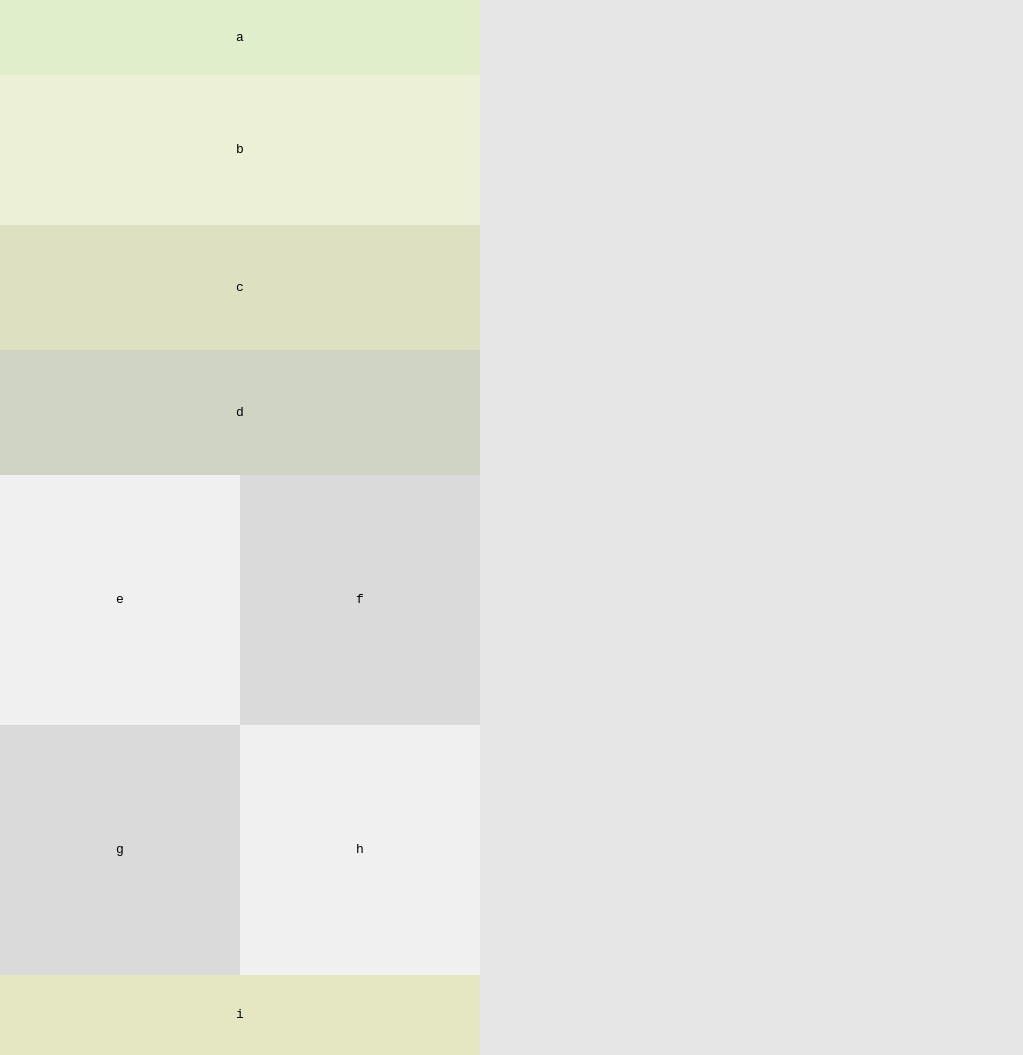
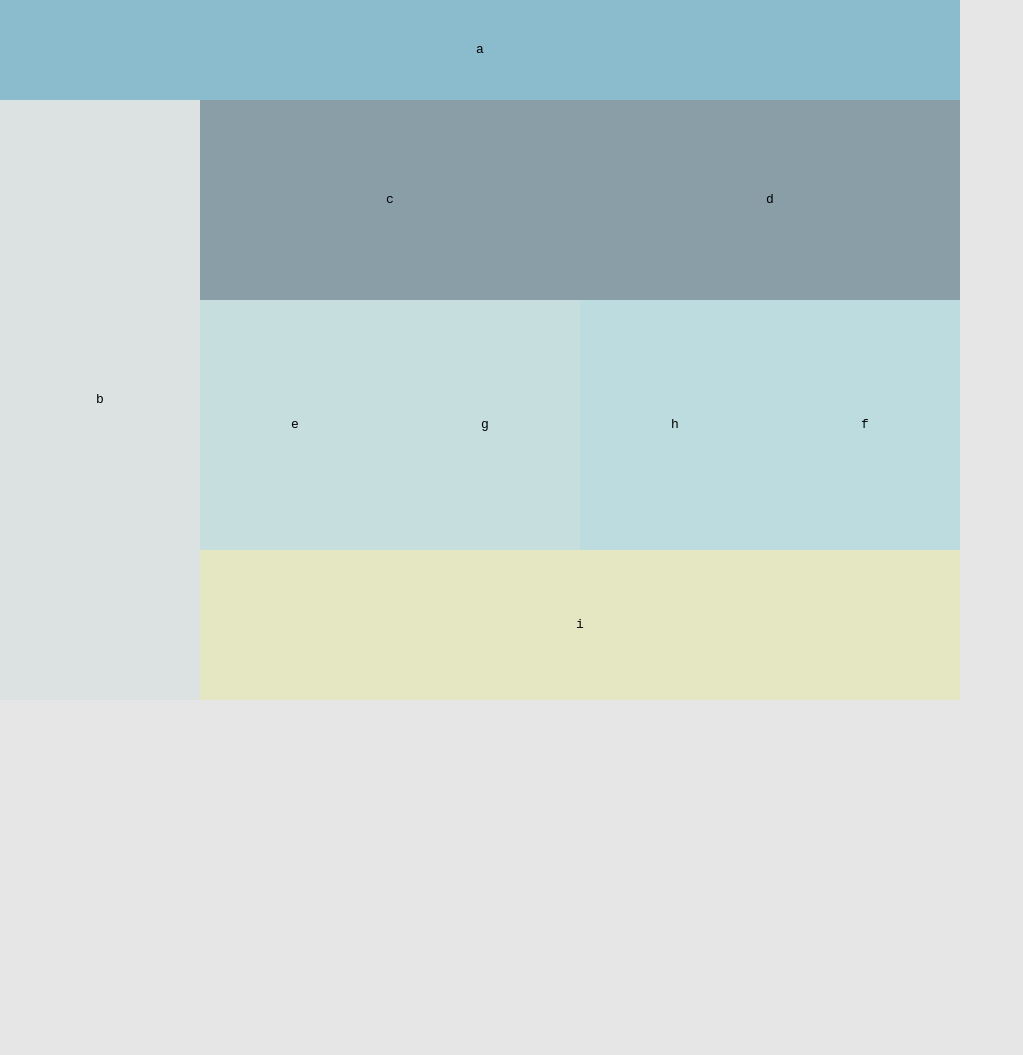
Before and after one commit to Ibrahim-201-301/301-lab-01, a plain HTML site: page index.html in a window 1280 px wide. Shown: the whole page, without its empty margins (0-1023 px from the left). After the commit the page ends 800 px from the top, so only its background shows below. Drawn offline with Linux system fonts and the light colour scheme.

Commit message:
added media query to shift section layout and color upon page width expansion

```diff
--- a/css/base.css
+++ b/css/base.css
@@ -1,6 +1,9 @@
 html {
     background-color: rgb(230, 230, 230);
-    width: 480px;
+}
+
+body {
+    min-width: 480px;
 }
 
 section {
@@ -14,7 +17,3 @@ p {
     font-family: monospace;
     margin: 0;
 }
-
-/* #a {
-    margin: 50%, 50%;
-} */
--- a/css/layout.css
+++ b/css/layout.css
@@ -1,5 +1,5 @@
 #a {
-    width: 480px;
+    width: 100%;
     height: 75px;
     background-color: rgba(217, 249, 165, 0.4);
 }
@@ -9,7 +9,7 @@
 }
 
 #b {
-    width: 480px;
+    width: 100%;
     height: 150px;
     background-color: rgba(244, 254, 193, 0.4);
 }
@@ -19,18 +19,18 @@
 }
 
 #cd {
-    width: 480px;
+    width: 100%;
     height: 250px;
 }
 
 #c {
-    width: 480px;
+    width: 100%;
     height: 50%;
     background-color: rgba(210, 214, 141, 0.4);
 }
 
 #d {
-    width: 480px;
+    width: 100%;
     height: 50%;
     background-color: rgba(173, 185, 147, 0.4);
 }
@@ -40,7 +40,7 @@
 }
 
 #efgh {
-    width: 480px;
+    width: 100%;
     height: 500px;
 }
 
@@ -77,7 +77,7 @@
 }
 
 #i {
-    width: 480px;
+    width: 100%;
     height: 80px;
     background-color: rgba(222, 234, 55, 0.2);
 }
--- a/css/modules.css
+++ b/css/modules.css
@@ -0,0 +1,91 @@
+
+@media (min-width: 767px) {
+	/* All properties here will be run when
+    the min-width or min-height are exceeded */
+
+    body {
+        max-width: 960px;
+    }
+
+    #a {
+        width: 100%;
+        height: 100px;
+        background-color: rgba(0, 126, 167, 0.4);
+    }
+
+    #a p {
+        line-height: 100px;
+    }
+
+    #b {
+        max-width: 200px;
+        height: 600px;;
+        float: left;
+        background-color: rgba(204, 219, 220, 0.4);
+    }
+
+    #b p {
+        line-height: 600px;
+    }
+
+    #c-thru-i {
+        max-width: 760px;
+        height: 600px;
+        float: right;
+    }
+
+    #cd {
+        max-width: 760px;
+        height: 200px;
+    }
+
+    #c {
+        width: 50%;
+        height: 200px;
+        float: left;
+        background-color: rgba(0, 50, 73, 0.4);
+    }
+
+    #c p {
+        line-height: 200px;
+    }
+
+    #d {
+        width: 50%;
+        height: 200px;
+        float: right;
+        background-color: rgba(0, 50, 73, 0.4);
+    }
+
+    #d p {
+        line-height: 200px;
+    }
+
+    #efgh {
+        width: 760px;
+        height: 250px;
+    }
+
+    #e, #g {
+        width: 25%;
+        height: 250px;
+        display: inline;
+        background-color: rgba(154, 209, 212, 0.4);
+    }
+
+    #f, #h {
+        width: 25%;
+        height: 250px;
+        display: inline;
+        background-color: rgba(128, 206, 215, 0.4);
+    }
+
+    #i {
+        width: 100%;
+        height: 150px;
+    }
+
+    #i p {
+        line-height: 150px;
+    }
+}
--- a/index.html
+++ b/index.html
@@ -6,7 +6,6 @@
         <link rel="stylesheet" href="css/base.css">
         <link rel="stylesheet" href="css/layout.css">
         <link rel="stylesheet" href="css/modules.css">
-        <link rel="stylesheet" href="css/mediaq.css">
     </head>
     <body>
         <header>
@@ -18,6 +17,7 @@
             <section id="b">
                 <p>b</p>
             </section>
+            <section id="c-thru-i">
                 <section id="cd">
                     <section id="c">
                         <p>c</p>
@@ -40,11 +40,12 @@
                         <p>h</p>
                     </section>
                 </section>
-        </main>
-        <footer>
                 <section id="i">
                     <p>i</p>
                 </section>
+            </section>
+        </main>
+        <footer>
         </footer>
     </body>
 </html>
```
Also changed, not shown: css/mediaq.css (deleted). Lines whose indentation alone changed are shown as unchanged.
